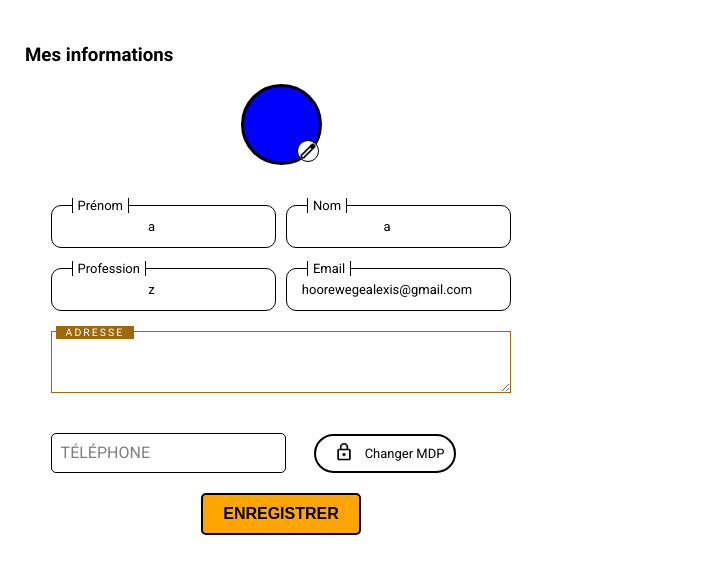
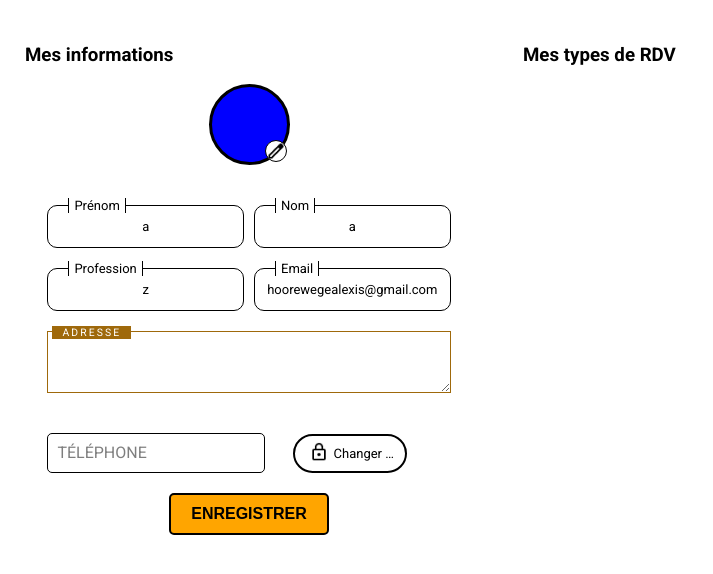
Before and after one commit to AlexisHoo/p24_agenda, a Django app: template merchex/templates/setup/setup.html in a window 1280 px wide. Shown: the part 64-638 px from the top of the page, without its empty margins (0-713 px from the left). Run offline with Django 5.2, Linux system fonts and the light colour scheme; the template is opened without the code that fills it: values that come from a table or form of the project are taken from there, others are empty; data comes from the database, SQL or seed files in the repository; both versions use the stored data as it was after the commit.

Commit message:
affichage rdv et delete DONE

```diff
--- a/merchex/static/setup/setup_style.css
+++ b/merchex/static/setup/setup_style.css
@@ -3,13 +3,67 @@ body{
     font-family: 'Roboto', sans-serif;
 }
 
+.container-page{
+    width: 100%;
+    position: relative;
+    display: flex;
+}
+
 .container-left{
 
-    width: 40%;
+    width: 35%;
     position: relative;
     margin: 25px;
     display: flex;
     flex-direction: column;
+}
+
+.container-typesRDV{
+    width: 25%;
+    display: flex;
+    flex-direction: column;
+    margin: 25px;
+    position: relative;
+}
+
+.container-rdv{
+    width: 80%;
+    display: flex;
+    border: 2px solid black;
+    gap: 10%;
+    border-radius: 20px;
+    justify-content: center;
+    transition: all ease 0.3s;
+}
+.no-style{
+    background: none;
+    border: none;
+    padding: 0;
+    margin: 0;
+    font: inherit;
+    color: inherit;
+    cursor: pointer;
+    outline: none;
+}
+
+.delete-rdv{
+
+    background-color: white;
+    padding: 5px;
+    /* border: red solid 2px; */
+    height: 35px;
+    width: 35px;
+    border-radius: 5px;
+    margin: auto;
+    transition: all ease 0.3s;
+}
+
+.delete-rdv:hover{
+
+    background-color: red;
+    cursor: pointer;
+    fill: white;
+
 }
 
 .blockUP{
--- a/merchex/templates/setup/setup.html
+++ b/merchex/templates/setup/setup.html
@@ -61,6 +61,7 @@
 
     </header>
 
+    <div class="container-page">
 
         <div class="container-left">
             <h3>Mes informations</h3>
@@ -132,6 +133,35 @@
             </form>
         </div>
 
+        <div class="container-typesRDV">
+            <h3>Mes types de RDV</h3>
+            {% for rdv in typesRDV %}
+
+            <div style="display: flex; justify-content: center; align-items: center;">
+
+                <div class="container-rdv">
+                    <p style="margin-right: 10%;">{{ rdv }}</p>
+                    <p>{{ rdv.duree }}</p>
+                </div>
+                <form action="{% url 'setup' %}" method="post">
+                    {% csrf_token %}
+                    <button class="no-style" type="submit" name="modif" value="delete_{{ rdv.id }}" >
+                        <svg class="delete-rdv" xmlns="http://www.w3.org/2000/svg" viewBox="0 0 24 24" width="20" height="20" fill="red">
+                            <path d="M20 5H17.6l-1.8-3.6C15.5 .9 14.8 0 14 0H10c-.8 0-1.5.9-1.8 1.4L6.4 5H4c-1.1 0-2 .9-2 2v1c0 .6.4 1 1 1h1v13c0 1.1.9 2 2 2h12c1.1 0 2-.9 2-2V9h1c.6 0 1-.4 1-1V7c0-1.1-.9-2-2-2zM9 3h6l1 2H8l1-2zm9 18H6V9h12v12z"/>
+                        </svg>
+                    </button>
+
+                </form>
+
+            </div>
+
+            {% endfor %}
+
+
+        </div>
+
+    </div>
+
 
 
     <div id="popup" style="z-index: 4;">
```
Also changed, not shown: merchex/agenda/views.py (+20 -1 lines), merchex/db.sqlite3. Lines whose indentation alone changed are shown as unchanged.
